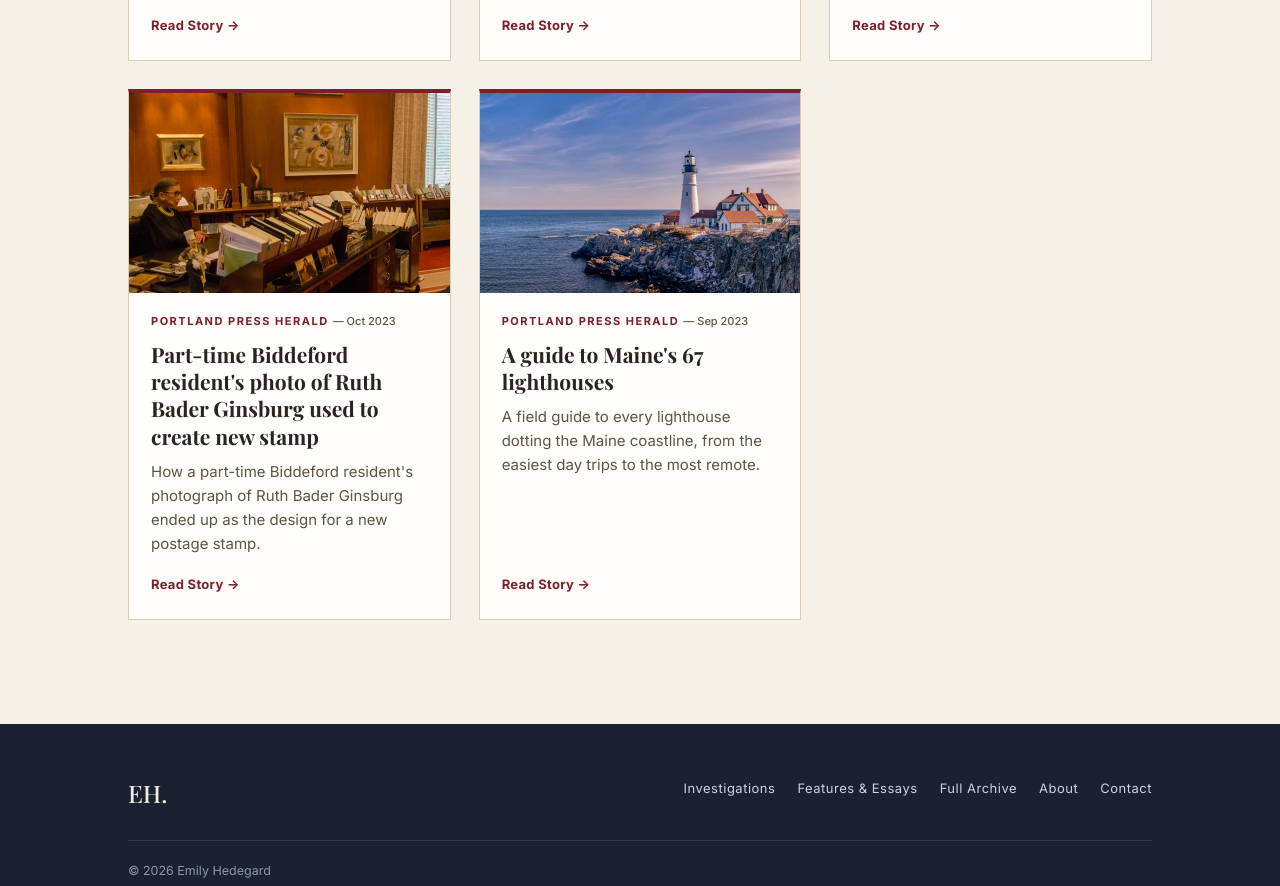
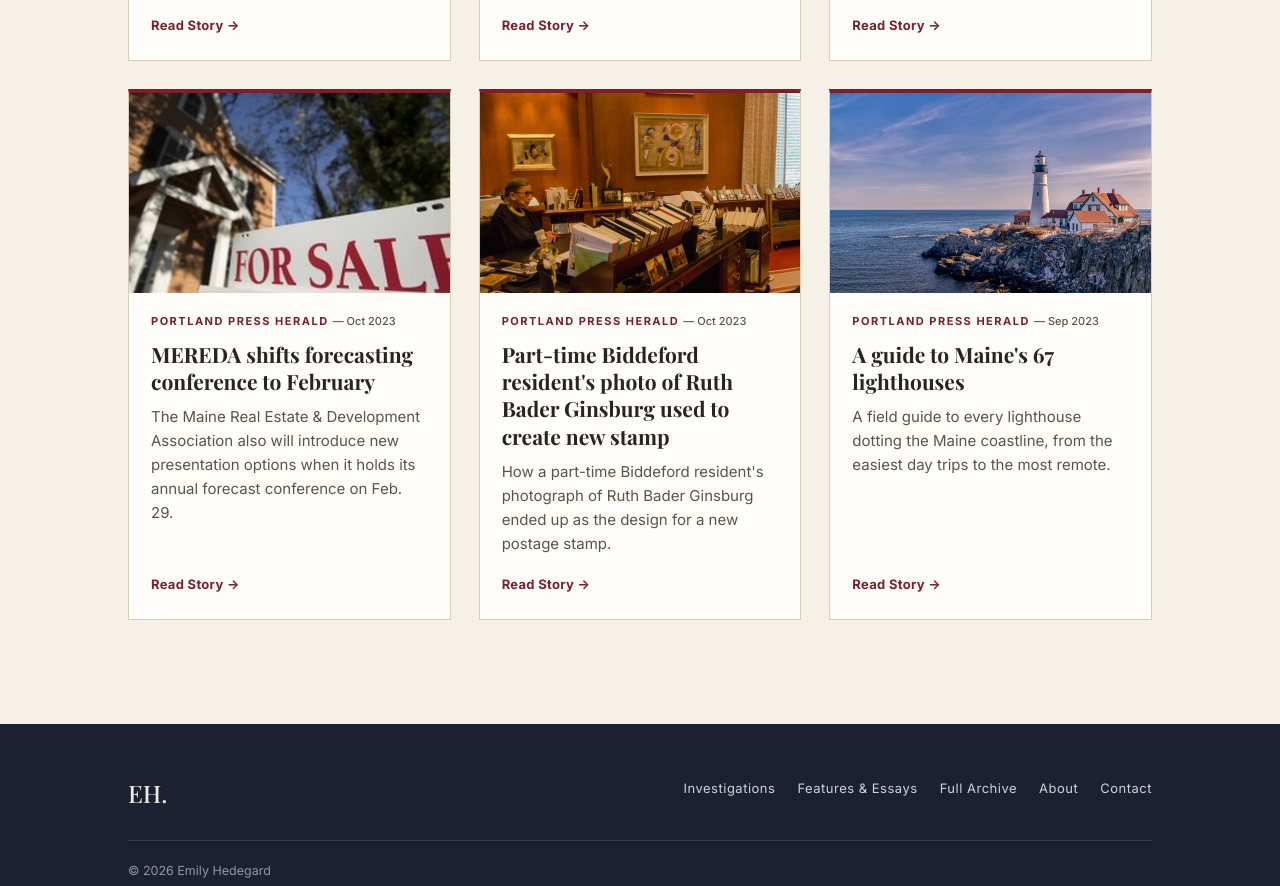
Before and after one commit to Emily-Hedegard/portfolio, a plain HTML site: page features.html in a window 1280 px wide. Shown: the part 1928-2814 px from the top of the page. Drawn offline with nearby package versions, Linux system fonts and the light colour scheme; a web font is replaced by a local one.

Commit message:
Add MEREDA forecasting conference story card
Added a new story card for MEREDA's forecasting conference in February 2024.

```diff
--- a/features.html
+++ b/features.html
@@ -131,6 +131,16 @@
         </div>
       </article>
 
+<article class="story-card">
+        <div class="card-thumb"><img src="images/thumb-mereda.jpg" alt="A For Sale real estate sign in front of a house"></div>
+        <div class="card-body">
+          <div class="card-outlet">Portland Press Herald <span class="date">— Oct 2023</span></div>
+          <h3 class="card-headline">MEREDA shifts forecasting conference to February</h3>
+          <p class="card-dek">The Maine Real Estate &amp; Development Association also will introduce new presentation options when it holds its annual forecast conference on Feb. 29.</p>
+          <a class="read-link" href="https://www.pressherald.com/2023/10/18/mereda-changes-forecasting-conference/" target="_blank" rel="noopener">Read Story →</a>
+        </div>
+      </article>
+
       <article class="story-card">
         <div class="card-thumb"><img src="images/thumb-rbg-stamp.jpg" alt="Ruth Bader Ginsburg in her office with a photographer setting up a shot"></div>
         <div class="card-body">
```
